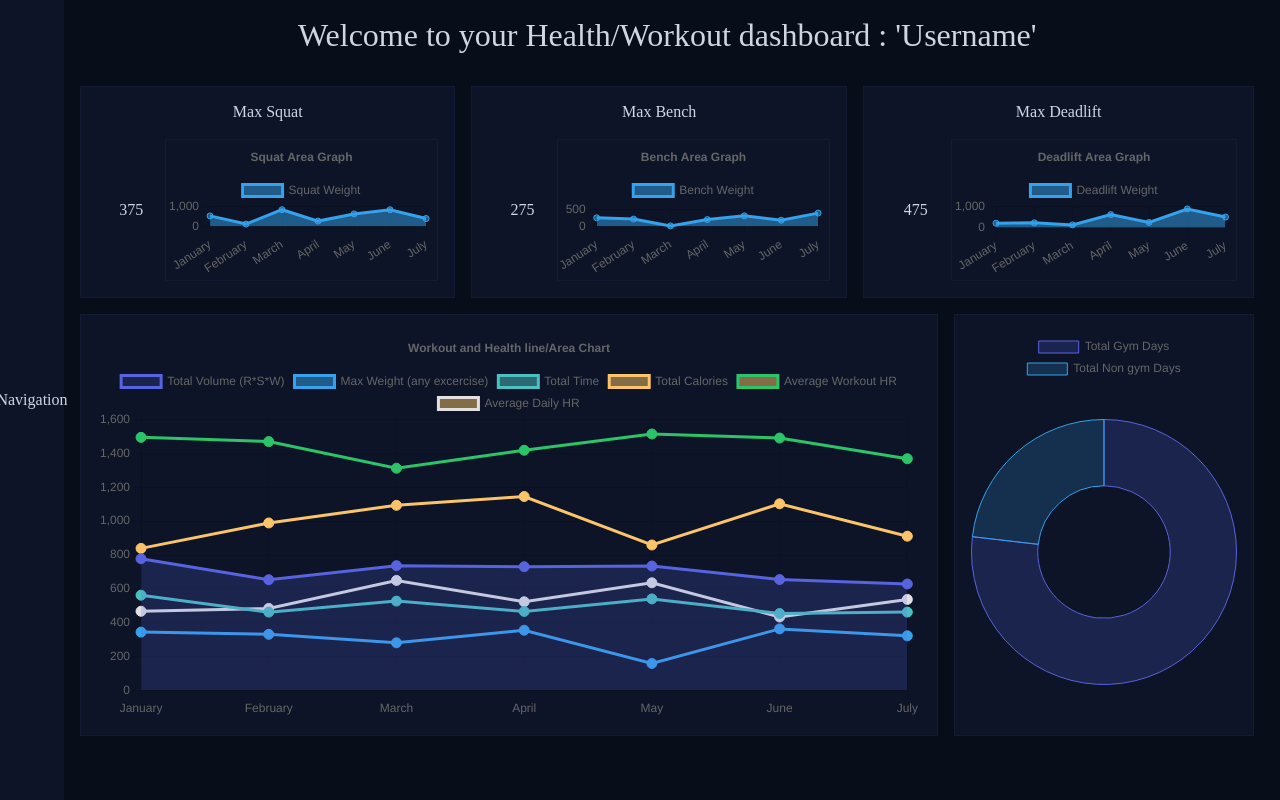
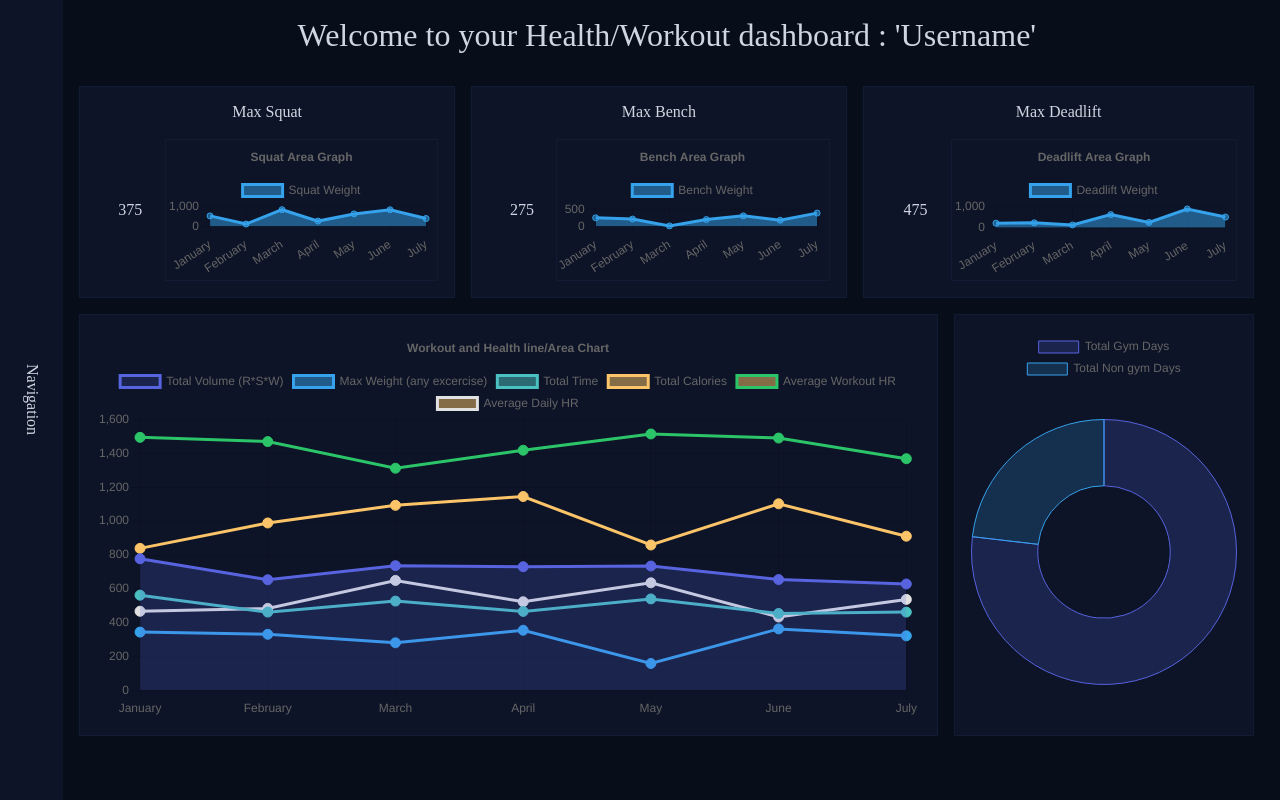
Before and after one commit to Outlain/Fitness, a React (Create React App) app: page / in a window 1280 px wide. Built offline with nearby package versions, Linux system fonts and the light colour scheme.

Commit message:
quick fix for current navigation and mobile view navigation

```diff
--- a/src/App.css
+++ b/src/App.css
@@ -39,6 +39,7 @@ body {
   width: 5%;
   background-color: #0d1427;
   margin-right: 1rem;
+  writing-mode: vertical-lr;
 }
 .main-page-wrapper {
   /* background-color: #070e19; */
@@ -323,5 +324,6 @@ body {
     margin: 0;
     padding: 0;
     /* border: 1px solid red; */
+    writing-mode: horizontal-tb;
   }
 }
```
